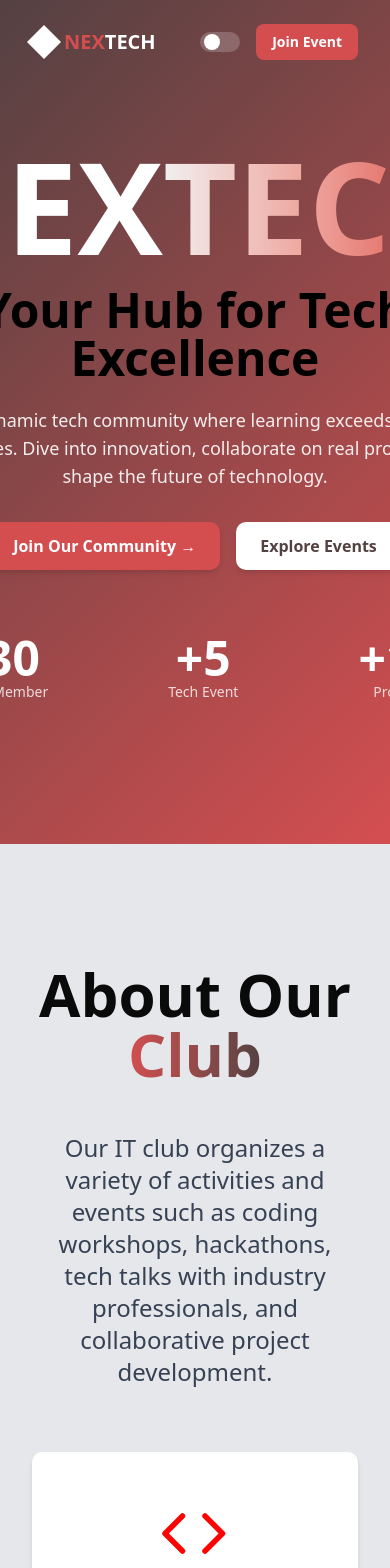
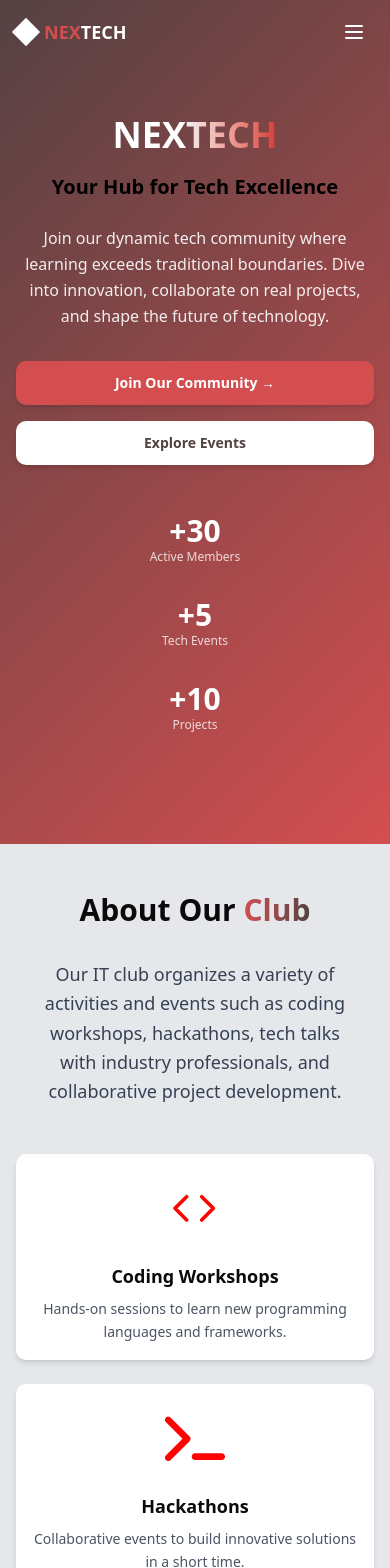
Before and after one commit to Ayoubslh/Nextech, a React (Vite) app in the folder Nextech/: page / in a window 390 px wide. Shown: the top 1568 px of the page. Built offline with nearby package versions, Linux system fonts and the light colour scheme.

Commit message:
responsiveness

```diff
--- a/Nextech/src/components/sections/About.jsx
+++ b/Nextech/src/components/sections/About.jsx
@@ -6,23 +6,27 @@ import shell from "../../assets/code-sample.svg"
 import people from "../../assets/peoples.svg"
 export default function About() {
   return (
-    <section id="about" className="py-30 bg-gray-200">
-      <div className="container mx-auto px-8">
-        <h2 className="text-6xl font-semibold text-center mb-12">About Our {" "} <span className="bg-gradient-to-r from-[#D44E50] to-[#544142] bg-clip-text text-transparent">
+    <section id="about" className="py-12 md:py-20 lg:py-30 bg-gray-200">
+      <div className="container mx-auto px-4 md:px-6 lg:px-8">
+        <h2 className="text-3xl md:text-4xl lg:text-6xl font-semibold text-center mb-8 md:mb-12">
+          About Our {" "}
+          <span className="bg-gradient-to-r from-[#D44E50] to-[#544142] bg-clip-text text-transparent">
             Club
-  </span></h2>
+          </span>
+        </h2>
         <div className="max-w-6xl mx-auto text-center text-gray-700">
-          <p className="mb-6 text-2xl">
+          <p className="mb-6 text-lg md:text-xl lg:text-2xl leading-relaxed px-4">
             Our IT club organizes a variety of activities and events such as coding workshops, hackathons, tech talks with industry professionals, and collaborative project development.
           </p>
-
         </div>
       </div>
-        <div className="container mx-auto px-8 mt-16 grid grid-cols-1 md:grid-cols-3 gap-8">
+      <div className="container mx-auto px-4 md:px-6 lg:px-8 mt-12 md:mt-16">
+        <div className="grid grid-cols-1 md:grid-cols-2 lg:grid-cols-3 gap-6 md:gap-8 max-w-6xl mx-auto">
           <Card icon={code} title="Coding Workshops" description="Hands-on sessions to learn new programming languages and frameworks." />
           <Card icon={shell} title="Hackathons" description="Collaborative events to build innovative solutions in a short time." />
           <Card icon={people} title="Tech Talks" description="Engaging talks from industry experts on the latest tech trends." />
         </div>
+      </div>
     </section>
   )
 }
--- a/Nextech/src/components/sections/Getintouch.jsx
+++ b/Nextech/src/components/sections/Getintouch.jsx
@@ -3,30 +3,30 @@ import Card2 from "../ui/Card2";
 
 export default function Getintouch() {
     return (
-        <section className="py-16 bg-gray-200">
-            <div className="container mx-auto px-4 max-w-6xl">
+        <section className="py-12 md:py-16 lg:py-20 bg-gray-200">
+            <div className="container mx-auto px-4 md:px-6 lg:px-8 max-w-6xl">
                 {/* Header */}
-                <div className="text-center mb-12">
-                    <h2 className="text-6xl font-semibold text-center mb-8">
+                <div className="text-center mb-8 md:mb-12">
+                    <h2 className="text-3xl md:text-4xl lg:text-6xl font-semibold text-center mb-6 md:mb-8">
                         Get In <span className="bg-gradient-to-r from-[#D44E50] to-[#544142] bg-clip-text text-transparent">Touch</span>
                     </h2>
-                    <p className="text-2xl text-gray-600 max-w-6xl mx-auto">
+                    <p className="text-lg md:text-xl lg:text-2xl text-gray-600 max-w-6xl mx-auto leading-relaxed px-4">
                         Don't hesitate to contact us using the form below. You can also email us or even come by to
                         meet. Our direct messages are open on all social platforms!
                     </p>
                 </div>
 
                 {/* Cards Grid */}
-                <div className="grid grid-cols-1 md:grid-cols-2 gap-6">
+                <div className="grid grid-cols-1 lg:grid-cols-2 gap-6 md:gap-8">
                     {/* Send us a Message Card - Full Height */}
-                    <Card2 className="p-6 ">
-                        <div className="flex items-center mb-6">
-                            <div className="w-6 h-6 mr-3">
-                                <svg className="w-8 h-8 text-red-500" fill="none" stroke="currentColor" viewBox="0 0 24 24">
+                    <Card2 className="p-4 md:p-6">
+                        <div className="flex items-center mb-4 md:mb-6">
+                            <div className="w-6 h-6 md:w-8 md:h-8 mr-3">
+                                <svg className="w-6 h-6 md:w-8 md:h-8 text-red-500" fill="none" stroke="currentColor" viewBox="0 0 24 24">
                                     <path strokeLinecap="round" strokeLinejoin="round" strokeWidth={2} d="M8 12h.01M12 12h.01M16 12h.01M21 12c0 4.418-4.03 8-9 8a9.863 9.863 0 01-4.255-.949L3 20l1.395-3.72C3.512 15.042 3 13.574 3 12c0-4.418 4.03-8 9-8s9 3.582 9 8z" />
                                 </svg>
                             </div>
-                            <h3 className="text-3xl font-semibold">Send us a Message</h3>
+                            <h3 className="text-xl md:text-2xl lg:text-3xl font-semibold">Send us a Message</h3>
                         </div>
                         <form className="space-y-4">
                             <div>
@@ -66,16 +66,16 @@ export default function Getintouch() {
                     </Card2>
 
                     {/* Right Column - Stack of 3 cards */}
-                    <div className="space-y-6">
+                    <div className="space-y-4 md:space-y-6">
                         {/* Email Us Card */}
-                        <Card2 className="p-6">
-                            <div className="flex items-center mb-6">
-                                <div className="w-6 h-6 mr-3">
-                                    <svg className="w-6 h-6 text-red-500" fill="none" stroke="currentColor" viewBox="0 0 24 24">
+                        <Card2 className="p-4 md:p-6">
+                            <div className="flex items-center mb-4 md:mb-6">
+                                <div className="w-5 h-5 md:w-6 md:h-6 mr-3">
+                                    <svg className="w-5 h-5 md:w-6 md:h-6 text-red-500" fill="none" stroke="currentColor" viewBox="0 0 24 24">
                                         <path strokeLinecap="round" strokeLinejoin="round" strokeWidth={2} d="M3 8l7.89 4.26a2 2 0 002.22 0L21 8M5 19h14a2 2 0 002-2V7a2 2 0 00-2-2H5a2 2 0 00-2 2v10a2 2 0 002 2z" />
                                     </svg>
                                 </div>
-                                <h3 className="text-xl font-semibold">Email Us</h3>
+                                <h3 className="text-lg md:text-xl font-semibold">Email Us</h3>
                             </div>
                             <p className="text-gray-600 mb-4">
                                 Reach out to us directly via email for any inquiries or support.
@@ -88,23 +88,23 @@ export default function Getintouch() {
                         </Card2>
 
                         {/* Join Our Community Card */}
-                        <Card2 className="p-6">
-                            <h3 className="text-xl font-semibold mb-4">Join Our Community</h3>
-                            <p className="text-gray-600 mb-6">
+                        <Card2 className="p-4 md:p-6">
+                            <h3 className="text-lg md:text-xl font-semibold mb-3 md:mb-4">Join Our Community</h3>
+                            <p className="text-sm md:text-base text-gray-600 mb-4 md:mb-6">
                                 Ready to become an active member in our future events? Fill out our membership form and start your journey with Nextech today!
                             </p>
-                            <button className="w-full bg-red-500 text-white px-6 py-3 rounded-lg hover:bg-red-600 transition-colors duration-200 font-medium">
+                            <button className="w-full bg-red-500 text-white px-4 md:px-6 py-2 md:py-3 rounded-lg hover:bg-red-600 transition-colors duration-200 font-medium text-sm md:text-base">
                                 Fill Membership Form
                             </button>
                         </Card2>
 
                         {/* Download Our App Card */}
-                        <Card2 className="p-6">
-                            <h3 className="text-xl font-semibold mb-4">Download Our App</h3>
-                            <p className="text-gray-600 mb-6">
+                        <Card2 className="p-4 md:p-6">
+                            <h3 className="text-lg md:text-xl font-semibold mb-3 md:mb-4">Download Our App</h3>
+                            <p className="text-sm md:text-base text-gray-600 mb-4 md:mb-6">
                                 Get our mobile app for a new experimental experience and enjoy seamless browsing!
                             </p>
-                            <button className="w-full bg-gray-400 text-gray-700 px-6 py-3 rounded-lg hover:bg-gray-500 hover:text-white transition-colors duration-200 font-medium">
+                            <button className="w-full bg-gray-400 text-gray-700 px-4 md:px-6 py-2 md:py-3 rounded-lg hover:bg-gray-500 hover:text-white transition-colors duration-200 font-medium text-sm md:text-base">
                                 Download App
                             </button>
                         </Card2>
--- a/Nextech/src/components/sections/hero.jsx
+++ b/Nextech/src/components/sections/hero.jsx
@@ -10,47 +10,48 @@ export default function HeroSection() {
 
   return (
     <section
-      className="relative flex flex-col items-center justify-center text-center h-screen overflow-hidden"
+      className="relative flex flex-col items-center justify-center text-center min-h-screen overflow-hidden px-4 py-8"
       style={{
         background: "linear-gradient(135deg, #544142 0%, #D44E50 100%)",
       }}
     >
-
-
       {/* CONTENT */}
-      <div className="relative z-10 text-white max-w-3xl px-6">
-        <h1 className="text-9xl font-extrabold mb-4">
-         NEX<span className="bg-gradient-to-r from-[#F0F0F0] to-[#D63738] bg-clip-text text-transparent">TECH</span>
+      <div className="relative z-10 text-white max-w-7xl mx-auto">
+        <h1 className="text-4xl sm:text-6xl md:text-7xl lg:text-8xl xl:text-9xl font-extrabold mb-4 leading-tight">
+          NEX<span className="bg-gradient-to-r from-[#F0F0F0] to-[#D63738] bg-clip-text text-transparent">TECH</span>
         </h1>
-        <p className="text-5xl text-black mb-6 font-semibold">
+        <p className="text-xl sm:text-2xl md:text-3xl lg:text-4xl xl:text-5xl text-black mb-6 font-semibold">
           Your Hub for Tech Excellence
         </p>
-        <p className="text-lg opacity-90 mb-8">
+        <p className="text-base md:text-lg lg:text-xl opacity-90 mb-8 max-w-3xl mx-auto leading-relaxed">
           Join our dynamic tech community where learning exceeds traditional
           boundaries. Dive into innovation, collaborate on real projects, and
           shape the future of technology.
         </p>
-        <div className="flex justify-center gap-4">
-          <button className="bg-[#D44E50] text-white px-6 py-3 rounded-lg font-semibold shadow-md hover:scale-105 transition">
+
+        {/* Buttons */}
+        <div className="flex flex-col sm:flex-row justify-center gap-4 mb-12 md:mb-16">
+          <button className="bg-[#D44E50] text-white px-6 py-3 md:px-8 md:py-4 rounded-lg font-semibold shadow-md hover:scale-105 transition text-sm md:text-base">
             Join Our Community →
           </button>
-          <button className="bg-white text-[#544142] px-6 py-3 rounded-lg font-semibold shadow-md hover:scale-105 transition">
+          <button className="bg-white text-[#544142] px-6 py-3 md:px-8 md:py-4 rounded-lg font-semibold shadow-md hover:scale-105 transition text-sm md:text-base">
             Explore Events
           </button>
         </div>
 
-        <div className="flex justify-center items-center text-center gap-30 mt-16">
-          <div className="justify-center items-center text-center">
-            <p className="text-5xl font-bold text-[#ffffff]">+30</p>
-            <p className="text-sm opacity-80">Active Member</p>
+        {/* Stats */}
+        <div className="flex flex-col sm:flex-row justify-center items-center text-center gap-8 sm:gap-16 md:gap-24 lg:gap-30">
+          <div className="flex flex-col justify-center items-center text-center">
+            <p className="text-3xl md:text-4xl lg:text-5xl font-bold text-[#ffffff]">+30</p>
+            <p className="text-xs md:text-sm opacity-80">Active Members</p>
           </div>
-          <div>
-            <p className="text-5xl font-bold text-[#ffffff]">+5</p>
-            <p className="text-sm opacity-80">Tech Event</p>
+          <div className="flex flex-col justify-center items-center text-center">
+            <p className="text-3xl md:text-4xl lg:text-5xl font-bold text-[#ffffff]">+5</p>
+            <p className="text-xs md:text-sm opacity-80">Tech Events</p>
           </div>
-          <div>
-            <p className="text-5xl font-bold text-[#ffffff]">+10</p>
-            <p className="text-sm opacity-80">Projects</p>
+          <div className="flex flex-col justify-center items-center text-center">
+            <p className="text-3xl md:text-4xl lg:text-5xl font-bold text-[#ffffff]">+10</p>
+            <p className="text-xs md:text-sm opacity-80">Projects</p>
           </div>
         </div>
       </div>
--- a/Nextech/src/components/ui/Card2.jsx
+++ b/Nextech/src/components/ui/Card2.jsx
@@ -1,9 +1,9 @@
 
 
 
-export default function Card2({ children }) {
+export default function Card2({ children, className = "" }) {
   return (
-    <div className="border rounded-lg p-4 shadow-md py-4 bg-[#F0F0F0]">
+    <div className={`border rounded-lg p-4 md:p-6 shadow-md bg-[#F0F0F0] transition-shadow hover:shadow-lg h-full ${className}`}>
       {children}
     </div>
   );
--- a/Nextech/src/components/ui/card.jsx
+++ b/Nextech/src/components/ui/card.jsx
@@ -2,18 +2,16 @@ export default function Card({ icon, title, description }) {
   const isComponent = typeof icon === "function";
 
   return (
-    <div className="bg-white rounded-lg shadow-md p-6 text-center hover:shadow-xl transition">
-      <div className="text-4xl mb-4 flex justify-center">
+    <div className="bg-white rounded-lg shadow-md p-4 md:p-6 text-center hover:shadow-xl transition-all duration-300 h-full flex flex-col">
+      <div className="text-2xl md:text-4xl mb-3 md:mb-4 flex justify-center flex-shrink-0">
         {isComponent ? (
-
-          <icon className="w-12 h-12 text-[#D44E50]" />
+          <icon className="w-8 h-8 md:w-12 md:h-12 text-[#D44E50]" />
         ) : (
-
-          <img src={icon} alt={title} className="w-30 h-30  object-contain" />
+          <img src={icon} alt={title} className="w-20 h-20 md:w-24 md:h-24 lg:w-30 lg:h-30 object-contain" />
         )}
       </div>
-      <h3 className="text-2xl font-semibold mb-2">{title}</h3>
-      <p className="text-xl text-gray-600">{description}</p>
+      <h3 className="text-lg md:text-xl lg:text-2xl font-semibold mb-2 md:mb-3">{title}</h3>
+      <p className="text-sm md:text-base lg:text-lg text-gray-600 leading-relaxed flex-grow">{description}</p>
     </div>
   );
 }
--- a/Nextech/src/components/ui/faqcordion.jsx
+++ b/Nextech/src/components/ui/faqcordion.jsx
@@ -3,8 +3,8 @@ import FaqItem from "./faqitem";
 
 export function FaqAccordion({ faqs = [] }) {
   return (
-    <div className="w-full bg-white rounded-2xl shadow-md p-6">
-      <Accordion type="single" collapsible className="w-full space-y-2">
+    <div className="w-full bg-white rounded-lg md:rounded-2xl shadow-md p-4 md:p-6 lg:p-8">
+      <Accordion type="single" collapsible className="w-full space-y-1 md:space-y-2">
         {faqs.map((faq, index) => (
           <FaqItem
             key={index}
--- a/Nextech/src/components/ui/faqitem.jsx
+++ b/Nextech/src/components/ui/faqitem.jsx
@@ -8,12 +8,12 @@ export default function FaqItem({ value, question, answer }) {
   return (
     <AccordionItem
       value={value}
-      className="border-b border-gray-200 last:border-b-0 px-4 my-3"
+      className="border-b border-gray-200 last:border-b-0 px-2 md:px-4 my-2 md:my-3"
     >
-      <AccordionTrigger className="text-3xl font-medium text-gray-800 hover:text-[#D44E50] transition-colors py-4">
+      <AccordionTrigger className="text-lg md:text-xl lg:text-2xl xl:text-3xl font-medium text-gray-800 hover:text-[#D44E50] transition-colors py-3 md:py-4 text-left leading-tight">
         {question}
       </AccordionTrigger>
-      <AccordionContent className="text-2xl text-gray-600 pb-4">
+      <AccordionContent className="text-base md:text-lg lg:text-xl xl:text-2xl text-gray-600 pb-3 md:pb-4 leading-relaxed">
         {answer}
       </AccordionContent>
     </AccordionItem>
--- a/Nextech/src/components/ui/header.jsx
+++ b/Nextech/src/components/ui/header.jsx
@@ -13,20 +13,20 @@ export default function Header() {
 
   return (
     <header
-      className={`w-full fixed top-0 left-0 z-20 py-6 transition-all duration-300 ${
+      className={`w-full fixed top-0 left-0 z-20 py-3 md:py-4 lg:py-6 transition-all duration-300 ${
         scrolled ? "bg-white shadow-md" : "bg-transparent"
       }`}
     >
-      <div className="container mx-auto px-8 flex items-center justify-between">
+      <div className="container mx-auto px-4 md:px-6 lg:px-8 flex items-center justify-between">
         {/* Logo */}
         <div className="flex items-center gap-2">
           <div
-            className={`w-6 h-6 rotate-45 ${
+            className={`w-5 h-5 md:w-6 md:h-6 rotate-45 ${
               scrolled ? "bg-[#D44E50]" : "bg-white"
             }`}
           ></div>
           <h1
-            className={`text-xl font-bold ${
+            className={`text-lg md:text-xl lg:text-2xl font-bold ${
               scrolled ? "text-[#313131]" : "text-white"
             }`}
           >
@@ -36,7 +36,7 @@ export default function Header() {
 
         {/* Navigation */}
         <nav
-          className={`hidden md:flex items-center gap-8 text-sm font-medium transition-colors ${
+          className={`hidden lg:flex items-center gap-6 xl:gap-8 text-sm md:text-base font-medium transition-colors ${
             scrolled ? "text-[#313131]" : "text-white"
           }`}
         >
@@ -54,30 +54,43 @@ export default function Header() {
           </a>
         </nav>
 
+        {/* Mobile Menu Button */}
+        <button
+          className={`lg:hidden p-2 rounded-md transition-colors ${
+            scrolled ? "text-[#313131]" : "text-white"
+          }`}
+          aria-label="Toggle menu"
+        >
+          <svg className="w-6 h-6" fill="none" stroke="currentColor" viewBox="0 0 24 24">
+            <path strokeLinecap="round" strokeLinejoin="round" strokeWidth={2} d="M4 6h16M4 12h16M4 18h16" />
+          </svg>
+        </button>
+
         {/* Right side buttons */}
-        <div className="flex items-center gap-4">
+        <div className="hidden md:flex items-center gap-2 md:gap-4">
           {/* Theme toggle placeholder */}
           <button
             aria-label="Toggle theme"
-            className={`w-10 h-5 rounded-full flex items-center px-1 transition-colors ${
+            className={`w-8 h-4 md:w-10 md:h-5 rounded-full flex items-center px-1 transition-colors ${
               scrolled ? "bg-[#E3E3E3]" : "bg-white/20"
             }`}
           >
             <div
-              className={`w-4 h-4 rounded-full transition-all ${
+              className={`w-3 h-3 md:w-4 md:h-4 rounded-full transition-all ${
                 scrolled ? "bg-[#D44E50]" : "bg-white"
               }`}
             ></div>
           </button>
 
           <button
-            className={`px-4 py-2 rounded-md text-sm font-semibold transition-transform hover:scale-105 ${
+            className={`px-3 py-2 md:px-4 md:py-2 lg:px-6 lg:py-3 rounded-md text-xs md:text-sm lg:text-base font-semibold transition-transform hover:scale-105 ${
               scrolled
                 ? "bg-[#D44E50] text-white"
                 : "bg-[#D44E50] text-white"
             }`}
           >
-            Join Event
+            <span className="hidden sm:inline">Join Event</span>
+            <span className="sm:hidden">Join</span>
           </button>
         </div>
       </div>
```
Also changed, not shown: Nextech/src/components/sections/FAQ.jsx (+8 -6 lines), Nextech/src/components/sections/Partners.jsx (+18 -13 lines), Nextech/src/components/ui/accordion.jsx (+4 -4 lines). Lines whose indentation alone changed are shown as unchanged.
